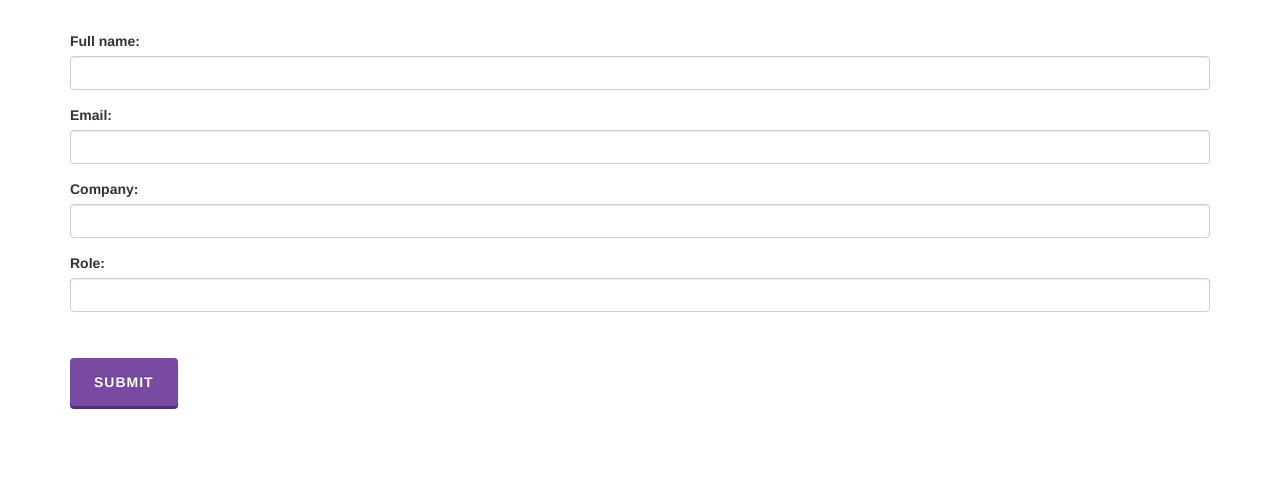
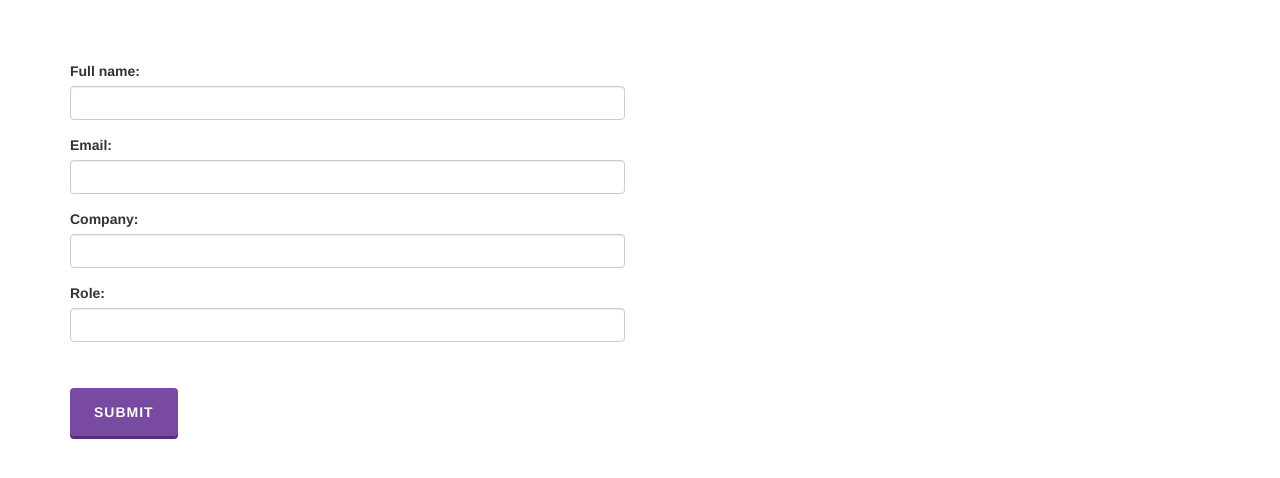
Before and after one commit to jdijk/heroku_workshops_registration, a Django app: template appherokureg/templates/regform.html in a window 1280 px wide. Shown: the part 191-669 px from the top of the page. Run offline with Django 3.2, Linux system fonts and the light colour scheme; the template is opened without the code that fills it: values that come from a table or form of the project are taken from there, others are empty; parts of the project's set-up code (start-up, migrations or seed data) failed here and were passed over; some libraries are stand-ins or nearby versions.

Commit message:
cosmetic changes, no point using picture_url atm

```diff
--- a/appherokureg/admin.py
+++ b/appherokureg/admin.py
@@ -14,6 +14,7 @@
 class WorkshopAdmin(admin.ModelAdmin):
 	list_display = ('title', 'dateandtime', 'location')
 	inlines = [AttedeeInline]
+	exclude = ('picture_url', )
 
 
 admin.site.register(Attendee, RegistrationAdmin)
--- a/appherokureg/models.py
+++ b/appherokureg/models.py
@@ -27,7 +27,7 @@
     slug = models.CharField(max_length=300, unique=True)
     dateandtime = models.DateTimeField(auto_now_add=False)
     title = models.CharField(max_length=300)
-    picture_url = models.URLField()
+    picture_url = models.URLField(blank=True)
     location = models.CharField(max_length=300)
     long_description = models.TextField()
     active = models.BooleanField(default=True)
--- a/appherokureg/templates/regform.html
+++ b/appherokureg/templates/regform.html
@@ -10,6 +10,11 @@
 
 {% block main %}
     <div class="container">
+        <div class="row">
+            <div class="col-lg-12">
+                <p>&nbsp;</p>
+            </div>
+        </div>
 
         <div class="row">
             <div class="col-lg-12">
@@ -38,7 +43,7 @@
         <form action="/workshop/{{workshop.slug}}" method="POST" name="registration_form">
 
             <div class="row">
-                <div class="col-lg-12">
+                <div class="col-lg-6">
                         {% csrf_token %}
                     <div class="form-group">
                         {{form.full_name.label_tag}}
@@ -49,7 +54,7 @@
             </div>
 
             <div class="row">
-                <div class="col-lg-12">
+                <div class="col-lg-6">
                     <div class="form-group">
                         {{form.email.label_tag}}
                         {{form.email|addcss:"form-control"}}
@@ -59,7 +64,7 @@
             </div>
 
              <div class="row">
-                <div class="col-lg-12">
+                <div class="col-lg-6">
                     <div class="form-group">
                         {{form.company.label_tag}}
                         {{form.company|addcss:"form-control"}}
@@ -69,7 +74,7 @@
             </div>
 
             <div class="row">
-                <div class="col-lg-12">
+                <div class="col-lg-6">
                     <div class="form-group">
                         {{form.role.label_tag}}
                         {{form.role|addcss:"form-control"}}
@@ -79,14 +84,14 @@
             </div>
 
             <div class="row">
-                <div class="col-lg-12">
+                <div class="col-lg-6">
                     <div class="g-recaptcha" data-sitekey="6LcXlQgUAAAAAIxHX45IF0X96hTUDTApF0FdIXG4"></div>
                 </div>
             </div>
 
             <div class="row">
                 <p>&nbsp;</p>
-                <div class="col-lg-12" style="margin-bottom: 2em;">
+                <div class="col-lg-6" style="margin-bottom: 2em;">
                     <input type="submit" value="Submit" class="btn btn_ btn-primary raised"/>
                 </div>
             </div>
```
Also changed, not shown: appherokureg/migrations/0003_auto_20170206_0408.py (added).
